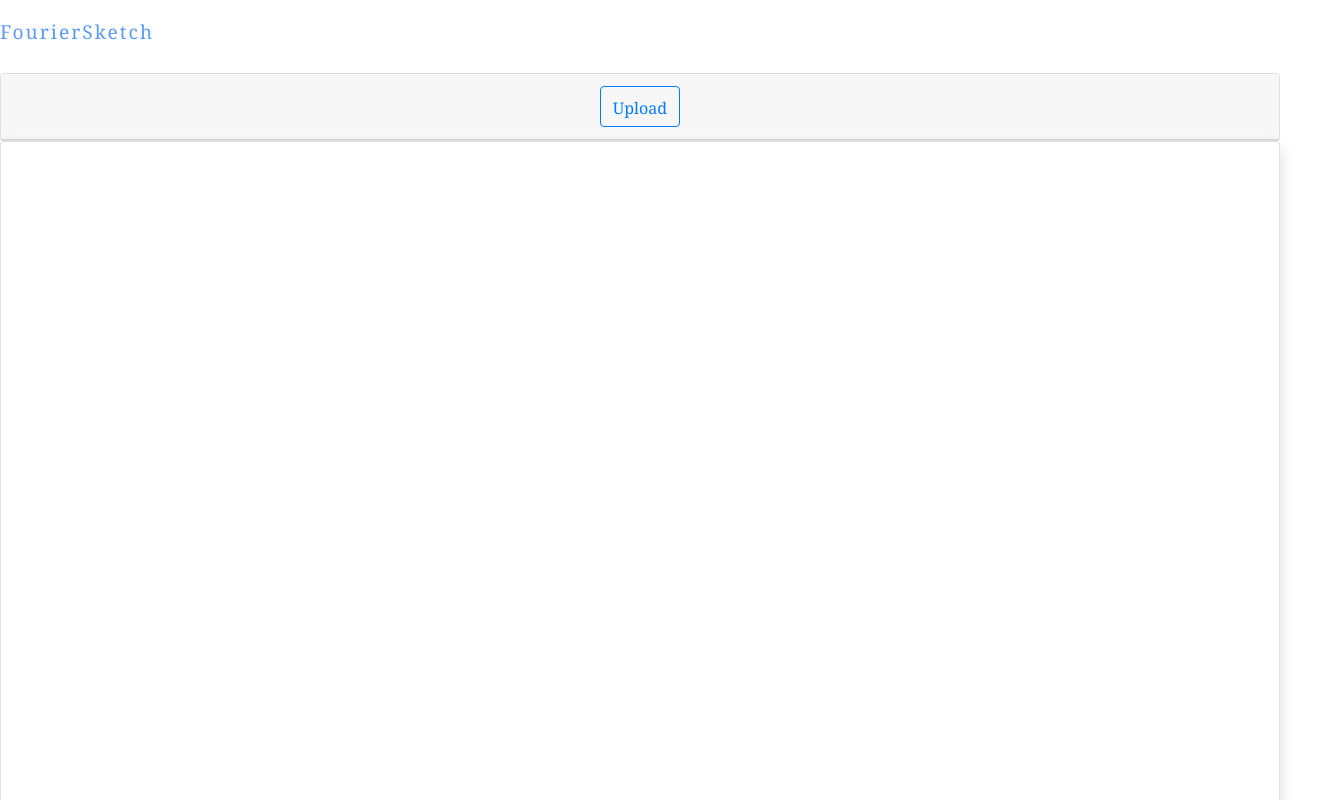
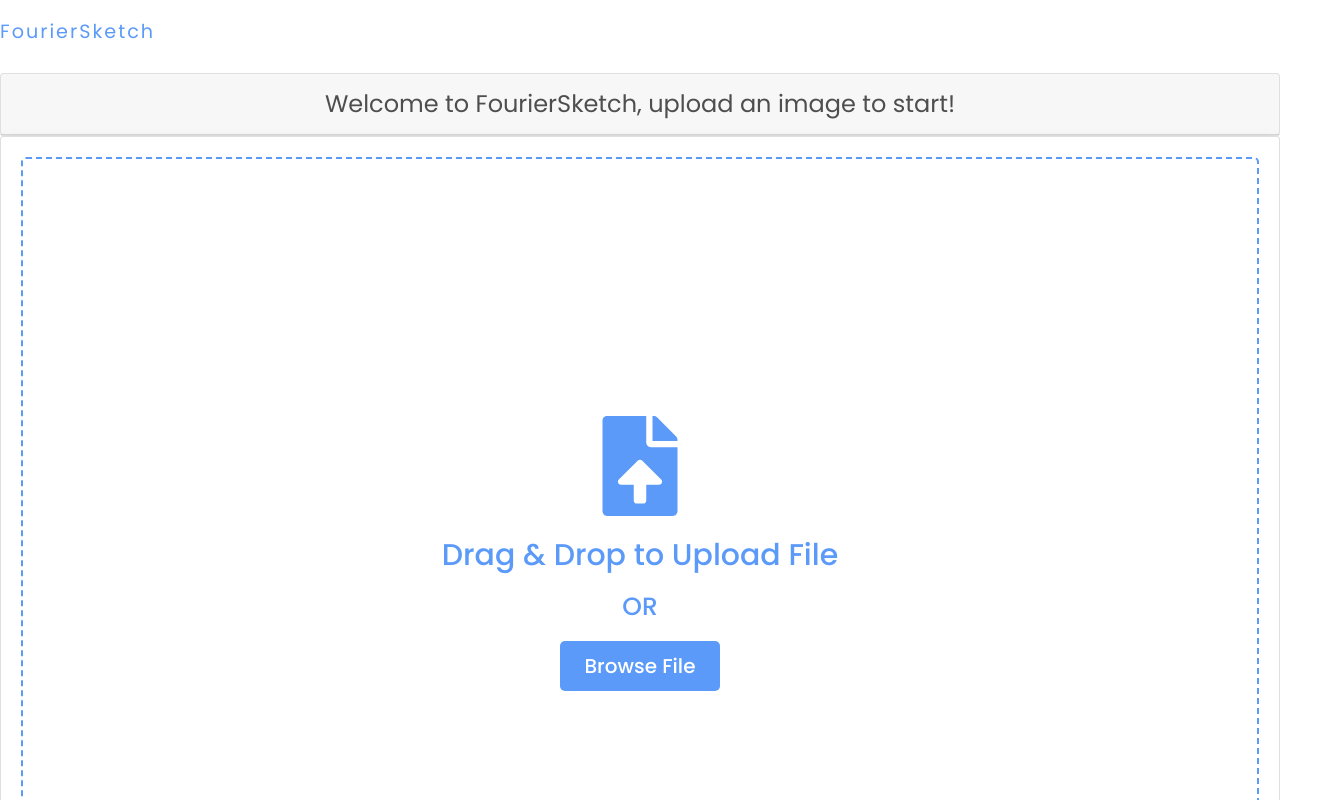
Before and after one commit to Seank23/fourier-sketch, a React (Create React App) app: page / in a window 1280 px wide. Shown: the top 800 px of the page, 1341 px wide, since content can reach past the window. Built offline with nearby package versions, Linux system fonts and the light colour scheme; no server answers; the database is empty.

Commit message:
Improved upload UI

```diff
--- a/src/App.js
+++ b/src/App.js
@@ -4,6 +4,7 @@ import ImageViewer from './comps/ImageViewer';
 import Title from './comps/Title';
 import Cookies from 'universal-cookie';
 import ImageUIPanel from './comps/ImageUIPanel';
+import UploadImage from './comps/UploadImage';
 
 const cookies = new Cookies();
 setInterval(function() {
@@ -24,7 +25,8 @@ function App() {
       <Title/>
       <AppStateCtx.Provider value={appStateProvider}>
         <ImageUIPanel/>
-        <ImageViewer/>
+        { appState === 0 && <UploadImage/> }
+        { appState > 0 && <ImageViewer/> }
       </AppStateCtx.Provider>
     </div>
   );
--- a/src/comps/ClearImage.js
+++ b/src/comps/ClearImage.js
@@ -11,7 +11,6 @@ const ClearImage = () => {
     const onClear = () => {
         setAppState(0);
         cookies.set('imageId', '', { path: '/', maxAge: 1800 });
-        console.log(cookies.get('imageId'));
     }
 
     return (
--- a/src/comps/ImageUIPanel.js
+++ b/src/comps/ImageUIPanel.js
@@ -2,7 +2,6 @@ import React, { useContext } from 'react';
 import { Card } from 'react-bootstrap';
 import { AppStateCtx } from '../Contexts';
 import ClearImage from './ClearImage';
-import UploadImage from './UploadImage';
 
 const ImageUIPanel = () => {
 
@@ -11,7 +10,7 @@ const ImageUIPanel = () => {
     return (
         <Card className="ImageUIPanel">
             <Card.Header>
-            { appState === 0  && <UploadImage/>}
+            { appState === 0  && <span id="welcomeText">Welcome to FourierSketch, upload an image to start!</span>}
             { appState > 0  && <ClearImage/>}
             </Card.Header>
         </Card>
--- a/src/comps/ImageViewer.js
+++ b/src/comps/ImageViewer.js
@@ -1,14 +1,16 @@
 import React, { useContext, useEffect, useState } from 'react';
 import { AppStateCtx } from '../Contexts';
 import { Card } from 'react-bootstrap';
+import ProgressBar from './ProgressBar';
 import useFirestore from '../hooks/useFirestore';
 
 const ImageViewer = () => {
 
     const { appState } = useContext(AppStateCtx);
-    const { doc } = useFirestore('images');
     const [imageData, setImageData] = useState(null);
     const [prevUrl, setPrevUrl] = useState(null);
+    const [imageLoaded, setImageLoaded] = useState(false);
+    const { doc } = useFirestore('images');
 
     const canvasRef = React.useRef(null);
     const measureRef = React.useRef(null);
@@ -28,10 +30,12 @@ const ImageViewer = () => {
     }
 
     useEffect(() => {
+
         const canvas = canvasRef.current;
         if(canvas && doc) {
+            setImageLoaded(false);
+            const ctx = canvas.getContext("2d");
 
-            const ctx = canvas.getContext("2d");
             if(appState === 0) {
                 ctx.clearRect(0, 0, canvas.width, canvas.height);
                 setImageData(null);
@@ -45,17 +49,19 @@ const ImageViewer = () => {
                 img.onload = () => {
                     var dim = getImageDimensions(img, measureRef.current, canvas);
                     ctx.clearRect(0, 0, canvas.width, canvas.height);
-                    ctx.drawImage(img, (canvas.width - dim[0]) / 2, 0, dim[0], dim[1]);
+                    ctx.drawImage(img, (canvas.width - dim[0]) / 2, (canvas.height - dim[1]) / 2, dim[0], dim[1]);
                     setImageData(ctx.getImageData(0, 0, img.width, img.height));
+                    setImageLoaded(true);
                 };
             }
         }
     }, [appState, doc, prevUrl]);
 
     return (
-        <div className="img-viewer">
+        <div>
             <div className="measure" ref={measureRef}></div>
-            <Card body className="shadow">
+            <Card body className="viewer-container shadow">
+                { !imageLoaded && <ProgressBar message={"Loading Image..."} progress={null} /> }
                 <canvas className="img-container" width={1280} height={720} ref={canvasRef}></canvas>
             </Card>
         </div>
--- a/src/comps/ProgressBar.js
+++ b/src/comps/ProgressBar.js
@@ -1,9 +1,12 @@
 import React from 'react';
 
-const ProgressBar = ({ progress }) => {
+const ProgressBar = ({ message, progress }) => {
 
     return (
-        <div className="progress-bar" style={{ width: progress + '%'}}></div>
+        <div id="progress-bar">
+            <div className="lds-ring"><div></div><div></div><div></div><div></div></div>
+            <span>{message} {progress && Math.round(progress) + "%"}</span>
+        </div>
     )
 }
 
--- a/src/comps/UploadImage.js
+++ b/src/comps/UploadImage.js
@@ -1,17 +1,30 @@
 import React, { useContext, useState, useEffect } from 'react';
+import { useDropzone } from 'react-dropzone';
 import ProgressBar from './ProgressBar';
-import { Button } from 'react-bootstrap';
+import { Card } from 'react-bootstrap';
 import { AppStateCtx } from '../Contexts';
 import useStorage from '../hooks/useStorage';
+import { FaFileUpload } from 'react-icons/fa';
 
 const UploadImage = () => {
 
-    const types = ['image/png', 'image/jpeg', 'image/jpg'];
-
     const { setAppState } = useContext(AppStateCtx);
     const [file, setFile] = useState(null);
-    const [error, setError] = useState(null);
+    const [dragging, setDragging] = useState(false);
     const { url, progress } = useStorage(file);
+
+    const { getRootProps, getInputProps } = useDropzone({
+        accept: "image/*",
+        onDrop: (acceptedFiles) => {
+            setFile(acceptedFiles[0]);
+        }
+    });
+
+    const onDrag = (isDragging) => {
+        if(dragging !== isDragging) {
+            setDragging(isDragging);
+        }
+    }
 
     useEffect(() => {
         if(url) {
@@ -20,34 +33,20 @@ const UploadImage = () => {
         }
     }, [url, setFile, setAppState])
 
-    const uploadHandler = (e) => {
-
-        let selected = e.target.files[0];
-        if(selected) {
-            if(types.includes(selected.type)) {
-                setFile(selected);
-                setError('');
-            } else {
-                setFile(null);
-                setError('Please select an image file (.png or .jpg)')
-            }
-        }
-    }
-
     return (
-        <form>
-            <Button variant="outline-primary" disabled={file}>
-                <label>
-                    <input type="file" onChange={uploadHandler} disabled={file} />
-                    <span>Upload</span>
-                </label>
-            </Button>
-            <div className="output">
-                { error && <div className="error">{ error }</div> }
-                { file && <div className="file">{ file.name }</div> }
-                { file && <ProgressBar progress={progress} /> }
-            </div>
-        </form>
+        <Card body className="viewer-container shadow">
+            { !file &&
+            <div {...getRootProps()} style={{height: "100%"}}>
+                <div className={`drag-area ${dragging ? "active" : "" } `} onDragOver={() => onDrag(true)} onDrop={() => onDrag(false)}>
+                    <input {...getInputProps()}/>
+                    <div className="icon"><FaFileUpload/></div>
+                    <header>Drag & Drop to Upload File</header>
+                    <span>OR</span>
+                    <button>Browse File</button>
+                </div>
+            </div> }
+            { file && <ProgressBar message={"Uploading Image..."} progress={progress} /> }
+        </Card>
     )
 }
 
--- a/src/index.css
+++ b/src/index.css
@@ -1,4 +1,5 @@
 @import url('https://fonts.googleapis.com/css2?family=Noto+Serif:wght@400;700&display=swap');
+@import url('https://fonts.googleapis.com/css2?family=Poppins:wght@200;300;400;500;600;700&display=swap');
 
 :root{
   --primary: #5b9af8;
@@ -7,30 +8,26 @@
   --width: 1600px;
 }
 
-/* base styles & title */
 body{
-  font-family: "Noto Serif";
+  font-family: "Poppins";
   color: var(--secondary);
   overflow: hidden; /*  Disable scrollbars */
-  display: block;  /* No floating content on sides */
+  display: block;
+  align-items: center;
+  justify-content: center;
 }
+
 .App{
   max-width: var(--width);
   margin: 0 auto;
 }
+
 .title h1{
   margin-top: 20px;
   color: var(--primary);
   font-size: 1.2rem;
   letter-spacing: 2px;
   font-weight: normal;
-}
-.title h2, .title p{
-  text-align: center;
-}
-.title h2{
-  margin-top: 60px;
-  font-size: 2.6rem;
 }
 
 .hidden {
@@ -39,6 +36,7 @@ body{
 
 .ImageUIPanel {
   max-width: var(--width);
+  height: 63px;
   margin-top: 30px;
   text-align: center;
 }
@@ -46,15 +44,18 @@ body{
 label{
   margin-bottom: 0;
 }
+
 label input{
   height: 0;
   width: 0;
   opacity: 0;
 }
+
 .output{
   height: auto;
   font-size: 0.8rem;
 }
+
 .error{
   color: var(--error);
 }
@@ -77,3 +78,100 @@ label input{
   left: -10000px;
   top: -10000px;
  }
+
+ #welcomeText {
+   padding: 30px 0;
+   margin: 0;
+   font-size: 1.5rem;
+ }
+
+ .viewer-container {
+   height: 802px;
+ }
+
+ .drag-area{
+  border: 2px dashed var(--primary);
+  border-radius: 5px;
+  display: flex;
+  height: 100%;
+  align-items: center;
+  justify-content: center;
+  flex-direction: column;
+}
+.drag-area:hover {
+  background-color: #dae8fc;
+}
+.drag-area.active{
+  border: 2px solid var(--primary);
+  background-color: #bfd7fc;
+}
+.drag-area .icon{
+  font-size: 100px;
+  color: var(--primary);
+}
+.drag-area header{
+  font-size: 30px;
+  font-weight: 500;
+  color: var(--primary);
+}
+.drag-area span{
+  font-size: 25px;
+  font-weight: 500;
+  color: var(--primary);
+  margin: 10px 0 15px 0;
+}
+.drag-area button{
+  padding: 10px 25px;
+  font-size: 20px;
+  font-weight: 500;
+  border: none;
+  outline: none;
+  background: var(--primary);
+  color: #fff;
+  border-radius: 5px;
+  cursor: pointer;
+}
+
+#progress-bar {
+  display: flex;
+  height: 100%;
+  align-items: center;
+  justify-content: center;
+  flex-direction: column;
+}
+
+.lds-ring {
+  display: inline-block;
+  position: relative;
+  width: 80px;
+  height: 80px;
+}
+.lds-ring div {
+  box-sizing: border-box;
+  display: block;
+  position: absolute;
+  width: 64px;
+  height: 64px;
+  margin: 8px;
+  border: 8px solid var(--primary);
+  border-radius: 50%;
+  animation: lds-ring 1.2s cubic-bezier(0.5, 0, 0.5, 1) infinite;
+  border-color: var(--primary) transparent transparent transparent;
+}
+.lds-ring div:nth-child(1) {
+  animation-delay: -0.45s;
+}
+.lds-ring div:nth-child(2) {
+  animation-delay: -0.3s;
+}
+.lds-ring div:nth-child(3) {
+  animation-delay: -0.15s;
+}
+@keyframes lds-ring {
+  0% {
+    transform: rotate(0deg);
+  }
+  100% {
+    transform: rotate(360deg);
+  }
+}
```
